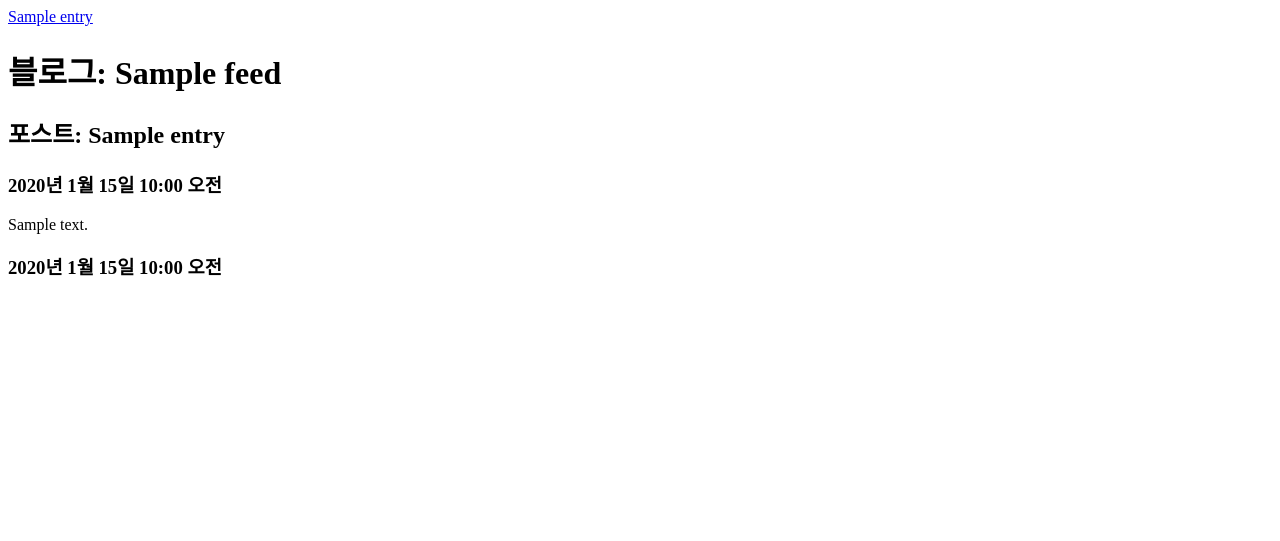
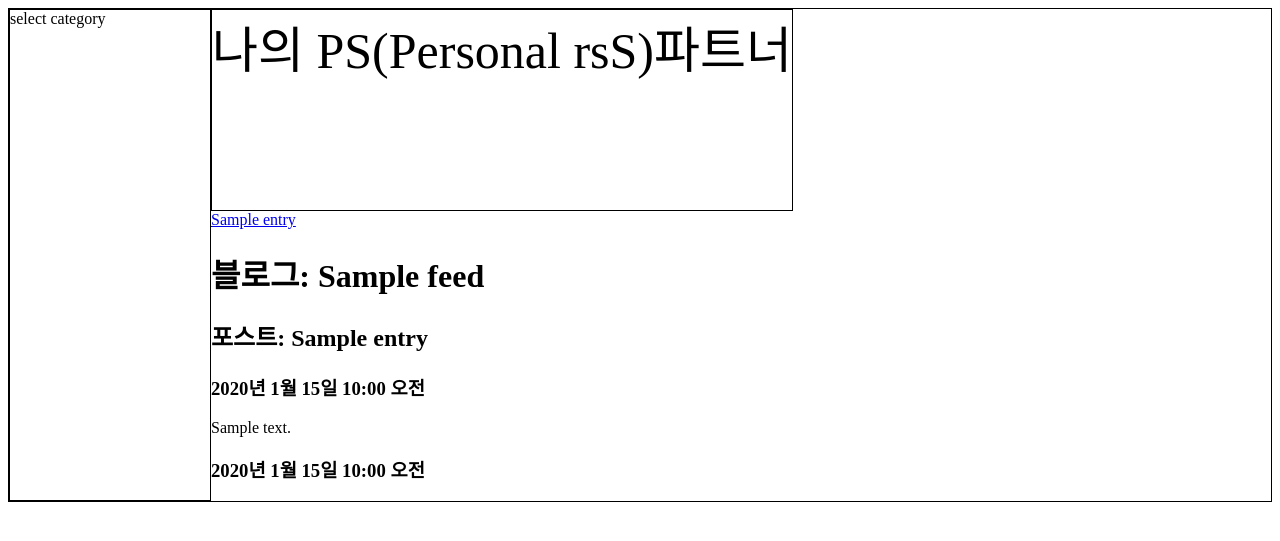
Before and after one commit to WAME-LEL/OSSProject_RSSFeedWeb, a Django app: template templates/RssFeedWeb/rss_feed.html in a window 1280 px wide. Shown: the top 541 px of the page. Run offline with Django 4.2, Linux system fonts and the light colour scheme; the template is opened without the code that fills it: most values are stand-ins (such as "Sample title", 1, 10 or a date in 2020).

Commit message:
second commit

```diff
--- a/config/settings.py
+++ b/config/settings.py
@@ -119,6 +119,10 @@ USE_TZ = True
 
 STATIC_URL = 'static/'
 
+STATICFILES_DIRS = [
+    BASE_DIR / 'static',
+]
+
 # Default primary key field type
 # https://docs.djangoproject.com/en/4.2/ref/settings/#default-auto-field
 
--- /dev/null
+++ b/static/style.css
@@ -0,0 +1,18 @@
+.title_container{
+    width: inherit;
+    height: 200px;
+    border: 1px solid black;
+    font-size: 50px;
+    text-align: center;
+    vertical-align: middle;
+}
+
+.select_container{
+    width: 200px;
+    border: 1px solid black;
+}
+
+.main_container{
+    display: flex;
+    border: 1px solid black;
+}
--- a/templates/RssFeedWeb/rss_feed.html
+++ b/templates/RssFeedWeb/rss_feed.html
@@ -2,10 +2,27 @@
 <html>
 <head>
     <title>RSS Feed</title>
+    {% load static %}
+    <link rel="stylesheet" type="text/css" href="{% static 'style.css' %}">
 </head>
 <body>
 
-<div>
+
+<div class="main_container">
+
+
+    <div class="select_container">
+        select category
+    </div>
+
+
+    <div class = center_container>
+
+        <div class="title_container">
+            나의 PS(Personal rsS)파트너
+        </div>
+
+        <div class="post_container">
             <a href="{{ latest_entry.link }}">{{ latest_entry.title }}</a>
 
             <div>
@@ -18,6 +35,9 @@
                 <h3>{{ latest_entry.published }}</h3>
 
             </div>
+        </div>
+    </div>
+
 
 </div>
 
```
Lines whose indentation alone changed are shown as unchanged.
